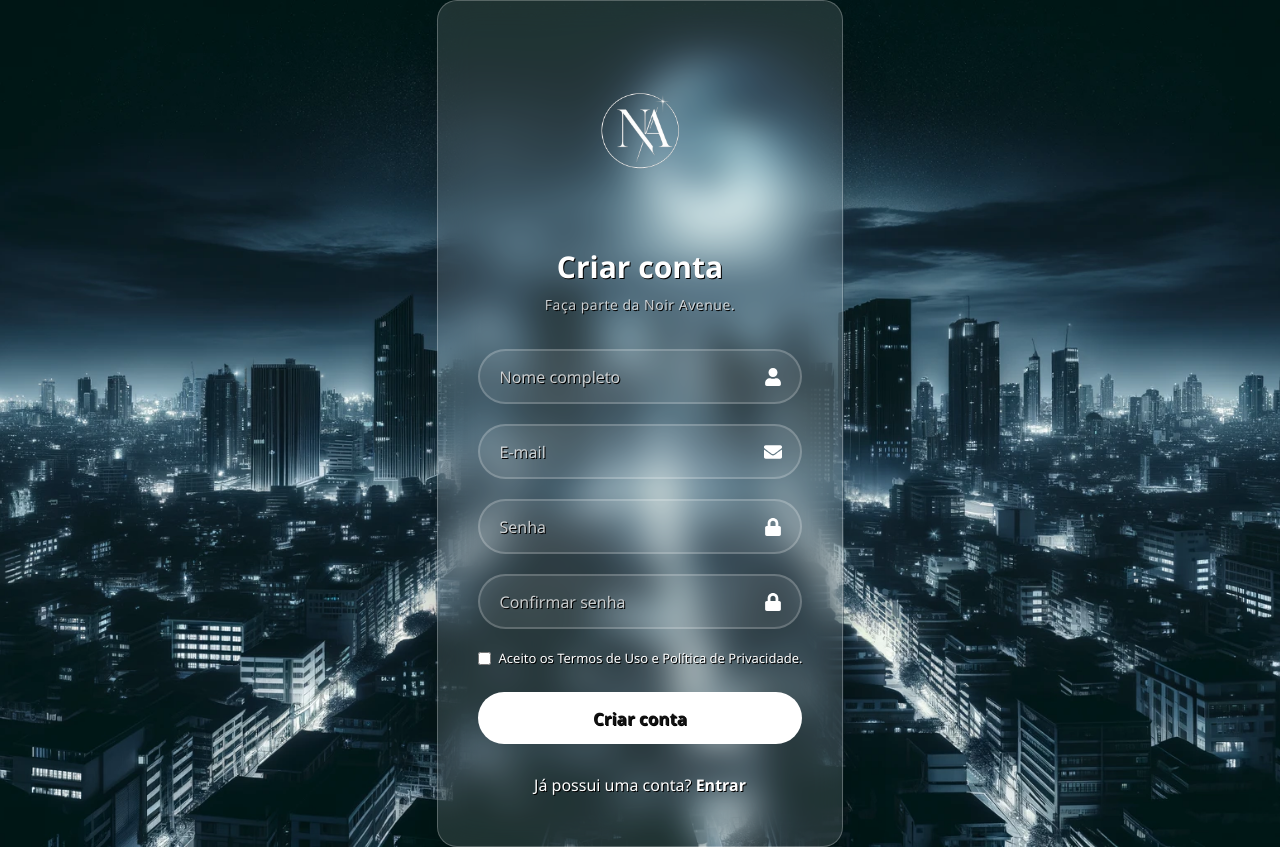
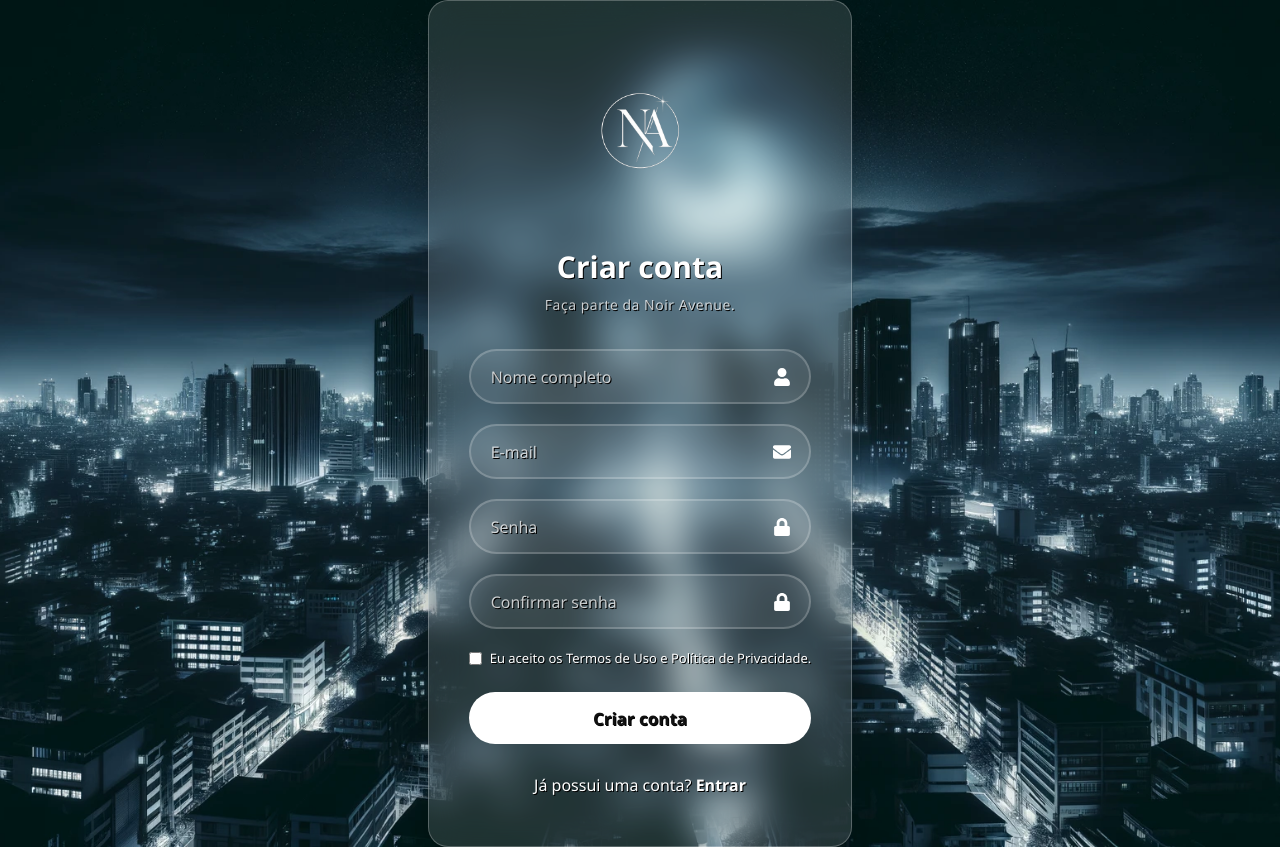
Before and after one commit to Luizfelipeosz/Noir-Avenue, a React (Vite) app: page /cadastro in a window 1280 px wide. Built offline with nearby package versions, Linux system fonts and the light colour scheme.

Commit message:
feat: initial Noir Avenue setup

```diff
--- a/src/components/cadastro/Cadastro.jsx
+++ b/src/components/cadastro/Cadastro.jsx
@@ -140,7 +140,7 @@ const Cadastro = () => {
         <div className="remember">
           <label>
             <input type="checkbox" required />
-            Aceito os Termos de Uso e Política de Privacidade.
+            Eu aceito os Termos de Uso e Política de Privacidade.
           </label>
         </div>
 
```
